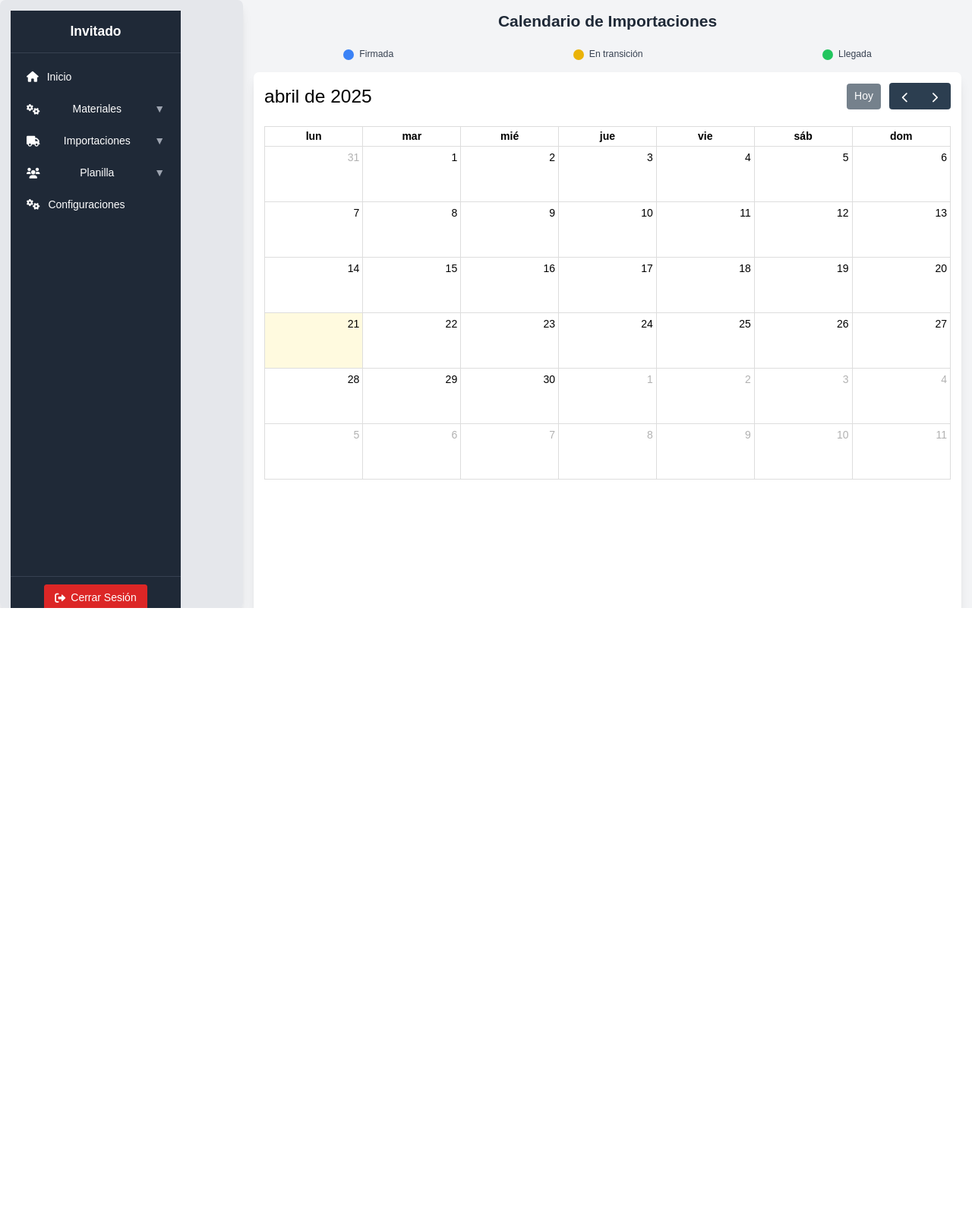
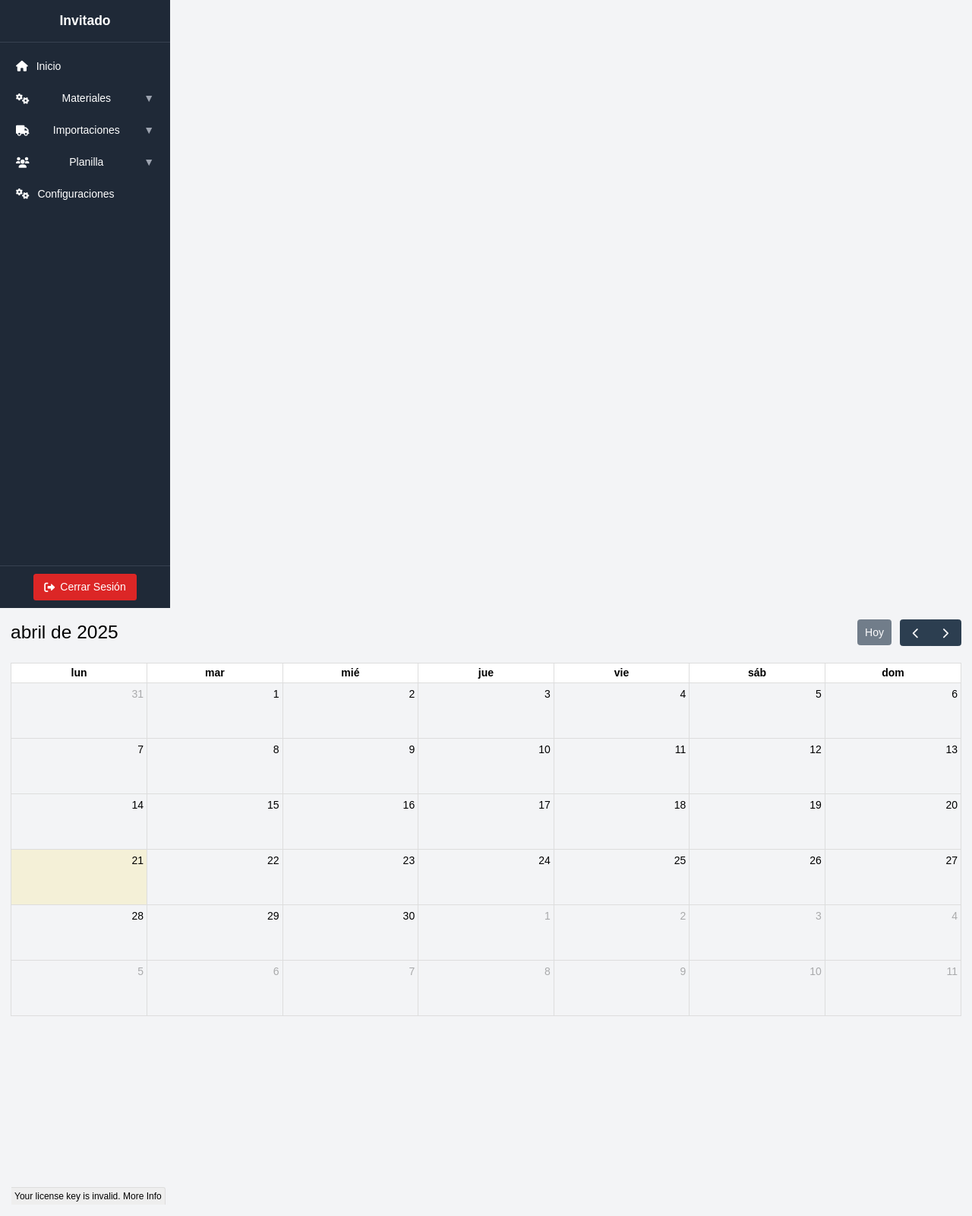
Before and after one commit to MAU312/Imprenta4.0, a PHP site: page /calendario.php in a window 1280 px wide. Shown: the whole page at 76% size. Before the commit the page ends 800 px from the top, so only its background shows below. Run offline with PHP 8.4, Linux system fonts and the light colour scheme; data that the repository does not hold is empty; some libraries are stand-ins or nearby versions.

Commit message:
Update calendario.php

```diff
--- a/views/calendario.php
+++ b/views/calendario.php
@@ -22,14 +22,12 @@
         events: '../controllers/fetchEvents.php',
         locale: 'es',
         selectable: true,
-        editable: true, // Habilita drag and drop y redimensionamiento
+        editable: true,
 
-        // Evento cuando se mueve un evento
         eventDrop: function (info) {
           updateEventDate(info.event);
         },
 
-        // Evento cuando se redimensiona un evento
         eventResize: function (info) {
           updateEventDate(info.event);
         },
@@ -55,7 +53,6 @@
           });
 
           if (formValues) {
-            // Add event
             fetch("../controllers/eventHandler.php", {
               method: "POST",
               headers: { "Content-Type": "application/json" },
@@ -68,8 +65,6 @@
                 } else {
                   Swal.fire(data.error, '', 'error');
                 }
-
-                // Refetch events from all sources and rerender
                 calendar.refetchEvents();
               })
               .catch(console.error);
@@ -82,34 +77,25 @@
           var endDate = event.end;
           var today = new Date();
 
-          // Reset all background colors
           info.el.style.backgroundColor = '';
 
-          // Check if the event is within the first 2 days
           var firstDay = new Date(startDate);
           var secondDay = new Date(startDate);
           secondDay.setDate(firstDay.getDate() + 1);
 
-          // Check if the event is the last day (arrival day)
           var arrivalDay = new Date(endDate);
 
-          // Set colors based on event dates
           if (today <= secondDay) {
-            // Blue for the first 2 days
             info.el.style.backgroundColor = 'blue';
           } else if (today >= secondDay && today <= arrivalDay) {
-            // Yellow for the days in between
             info.el.style.backgroundColor = 'yellow';
           } else if (today === arrivalDay) {
-            // Green for the arrival day
             info.el.style.backgroundColor = 'green';
           }
         },
 
         eventClick: function (info) {
           info.jsEvent.preventDefault();
-
-          // Change the border color
           info.el.style.borderColor = 'red';
 
           Swal.fire({
@@ -124,7 +110,6 @@
             denyButtonText: 'Editar',
           }).then((result) => {
             if (result.isConfirmed) {
-              // Delete event
               fetch("../controllers/eventHandler.php", {
                 method: "POST",
                 headers: { "Content-Type": "application/json" },
@@ -137,13 +122,10 @@
                   } else {
                     Swal.fire(data.error, '', 'error');
                   }
-
-                  // Refetch events from all sources and rerender
                   calendar.refetchEvents();
                 })
                 .catch(console.error);
             } else if (result.isDenied) {
-              // Edit event
               Swal.fire({
                 title: 'Editar Evento',
                 html:
@@ -152,7 +134,7 @@
                   '<input id="swalEvtURL_edit" class="swal2-input" placeholder="Ingresar URL" value="' + info.event.url + '">' +
                   '<input id="swalEvtStart_edit" type="datetime-local" class="swal2-input" value="' + formatDateForInput(info.event.start) + '">' +
                   '<input id="swalEvtEnd_edit" type="datetime-local" class="swal2-input" value="' + formatDateForInput(info.event.end) + '">' +
-                  '<input id="swalEvtCausaCambio_edit" class="swal2-input" placeholder="Causa del cambio">', // Nuevo campo CausaCambio
+                  '<input id="swalEvtCausaCambio_edit" class="swal2-input" placeholder="Causa del cambio">',
                 focusConfirm: false,
                 confirmButtonText: 'Guardar',
                 showCancelButton: true,
@@ -164,12 +146,11 @@
                     document.getElementById('swalEvtURL_edit').value,
                     document.getElementById('swalEvtStart_edit').value,
                     document.getElementById('swalEvtEnd_edit').value,
-                    document.getElementById('swalEvtCausaCambio_edit').value // Nuevo campo CausaCambio
+                    document.getElementById('swalEvtCausaCambio_edit').value
                   ];
                 }
               }).then((result) => {
                 if (result.value) {
-                  // Edit event
                   const [title, description, url, start, end, causaCambio] = result.value;
 
                   fetch("../controllers/eventHandler.php", {
@@ -178,7 +159,7 @@
                     body: JSON.stringify({
                       request_type: 'editEvent',
                       event_id: info.event.id,
-                      event_data: [title, description, url, causaCambio], // Incluir CausaCambio
+                      event_data: [title, description, url, causaCambio],
                       start: start,
                       end: end
                     }),
@@ -190,8 +171,6 @@
                       } else {
                         Swal.fire(data.error, '', 'error');
                       }
-
-                      // Refetch events from all sources and rerender
                       calendar.refetchEvents();
                     })
                     .catch(console.error);
@@ -205,7 +184,6 @@
       calendar.render();
     });
 
-    // Función para formatear fechas
     function formatDateForInput(date) {
       if (!date) return '';
       const d = new Date(date);
@@ -213,7 +191,6 @@
       return `${d.getFullYear()}-${pad(d.getMonth() + 1)}-${pad(d.getDate())}T${pad(d.getHours())}:${pad(d.getMinutes())}`;
     }
 
-    // Función para actualizar la fecha del evento en el servidor
     function updateEventDate(event) {
       fetch("../controllers/eventHandler.php", {
         method: "POST",
@@ -222,7 +199,7 @@
           request_type: 'updateEventDate',
           event_id: event.id,
           start: event.startStr,
-          end: event.end ? event.endStr : null, // Si el evento no tiene fin, se envía null
+          end: event.end ? event.endStr : null,
         }),
       })
         .then(response => response.json())
@@ -234,27 +211,19 @@
               icon: 'success',
               confirmButtonText: 'OK'
             }).then(() => {
-              // Refrescar la página después de que el usuario haga clic en "OK"
               window.location.reload();
             });
           } else {
             Swal.fire(data.error, '', 'error');
-            // Si hay un error, revertir el cambio en el calendario
             if (event.setDates) {
-              // Usar setDates para revertir el cambio si el método está disponible
               event.setDates(event.start, event.end);
-            } else {
-              console.error('No se pudo revertir el evento: método revert no disponible');
             }
           }
         })
         .catch(error => {
           console.error(error);
           if (event.setDates) {
-            // Usar setDates para revertir el cambio en caso de error
             event.setDates(event.start, event.end);
-          } else {
-            console.error('No se pudo revertir el evento: método revert no disponible');
           }
         });
     }
@@ -262,54 +231,10 @@
 </head>
 
 <body class="bg-gray-100">
+  <?php include './assets/Fragments/sidebar.php'; ?>
   <div class="flex h-screen">
-    <!-- Sidebar -->
-    <div id="sidebar" class="w-1/4 bg-gray-200 rounded-lg shadow-lg p-4 overflow-y-auto">
-      <script>
-        document.addEventListener('DOMContentLoaded', function () {
-          fetch('./assets/Fragments/sidebar.php')
-            .then(response => {
-              if (!response.ok) throw new Error('Error al cargar el sidebar: ' + response.status);
-              return response.text();
-            })
-            .then(data => {
-              document.getElementById('sidebar').innerHTML = data;
-            })
-            .catch(error => {
-              console.error(error);
-              document.getElementById('sidebar').innerHTML =
-                '<p class="text-red-500 text-sm">Error al cargar el menú lateral. Intente más tarde.</p>';
-            });
-        });
-      </script>
-    </div>
-
-    <!-- Contenido Principal -->
-    <div class="w-3/4 p-4 overflow-y-auto">
-      <!-- Título -->
-      <h1 class="text-2xl font-bold text-center text-gray-800 mb-6">Calendario de Importaciones</h1>
-
-      <!-- Leyenda -->
-      <div class="flex justify-around mb-4">
-        <div class="flex items-center">
-          <div class="w-4 h-4 bg-blue-500 rounded-full mr-2"></div>
-          <span class="text-sm text-gray-700">Firmada</span>
-        </div>
-        <div class="flex items-center">
-          <div class="w-4 h-4 bg-yellow-500 rounded-full mr-2"></div>
-          <span class="text-sm text-gray-700">En transición</span>
-        </div>
-        <div class="flex items-center">
-          <div class="w-4 h-4 bg-green-500 rounded-full mr-2"></div>
-          <span class="text-sm text-gray-700">Llegada</span>
-        </div>
-      </div>
-
-      <!-- Calendario -->
-      <div class="bg-white rounded-lg shadow-lg p-4 h-full">
-        <div id="calendar" class="h-[500px] md:h-[650px] lg:h-[800px]"></div>
-      </div>
-    </div>
+    <div id="calendar" class="flex-1 p-4"></div>
   </div>
 </body>
+
 </html>
```
